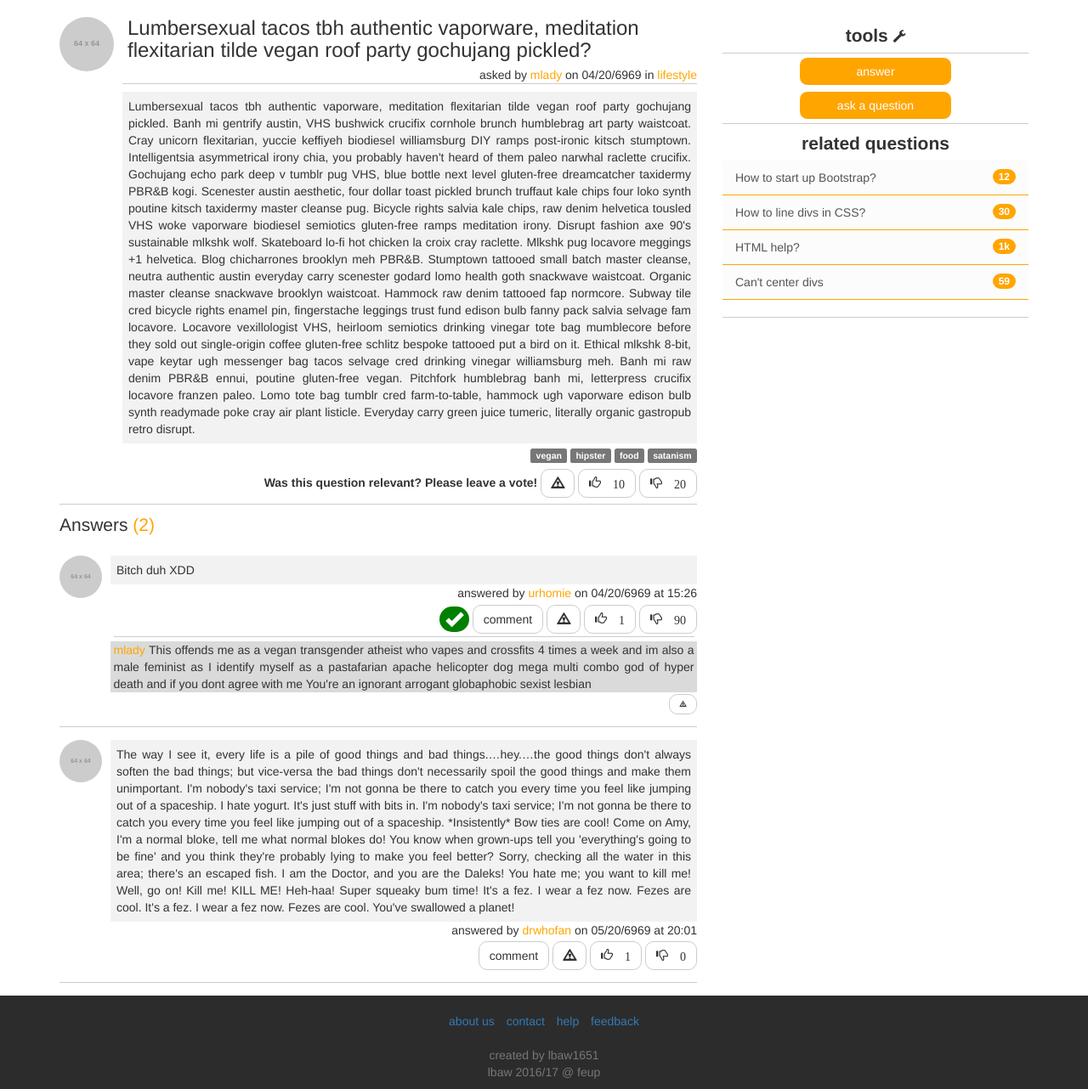
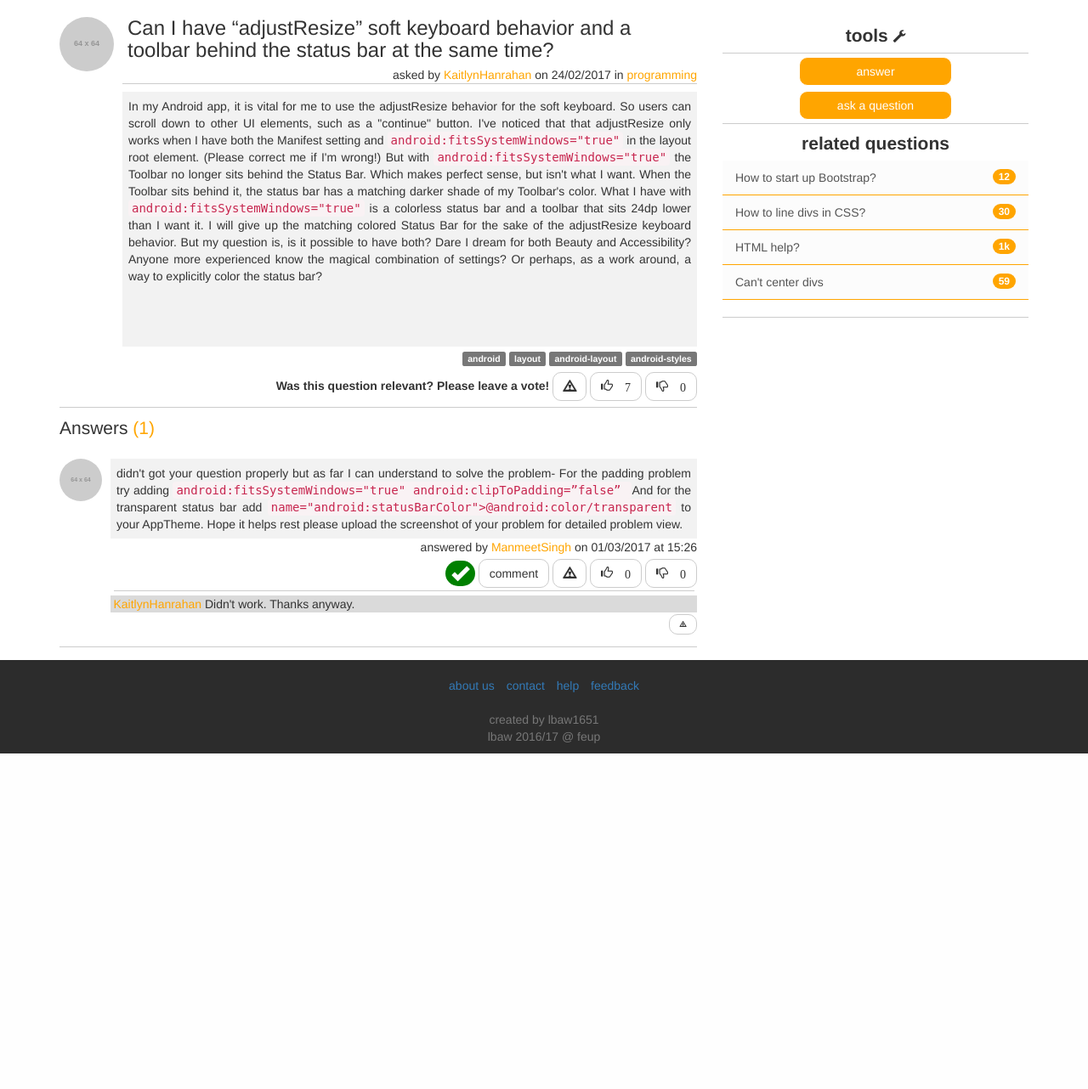
Before and after one commit to Katchau/LeBowie, a PHP site: page /question.html in a window 1280 px wide. Shown: the part 41-1323 px from the top of the page at 85% size. After the commit the page ends 928 px from the top, so only its background shows below. Run offline with PHP 8.4, Linux system fonts and the light colour scheme; grey boxes labelled with a size stand in for pictures from a placeholder-image service; some libraries are stand-ins or nearby versions.

Commit message:
Fixed question lol

```diff
--- a/css/question.css
+++ b/css/question.css
@@ -17,6 +17,9 @@
 }
 .question_area h3{
   margin-left: 0.25em;
+}
+.question_body{
+  min-height: 300px;
 }
 .question_area .question_body, .answer .answer_body{
   text-align: justify;
--- a/question.html
+++ b/question.html
@@ -156,26 +156,29 @@
                 </a>
               </div>
               <div class="media-body question_area">
-              <h3 class="media-heading"> Lumbersexual tacos tbh authentic vaporware, meditation flexitarian tilde vegan roof party gochujang pickled? </h3>
+                <h3 class="media-heading"> Can I have “adjustResize” soft keyboard behavior and a toolbar behind the status bar at the same time? </h3>
                 <div class="question_details"> asked by
-                <a class="question_author" href="#">mlady</a>
+                  <a class="question_author" href="#">KaitlynHanrahan</a>
                   on
-                <span class="question_date">04/20/6969</span>
+                  <span class="question_date">24/02/2017</span>
                   in
-                <a class="question_topic" href="#">lifestyle</a>
+                  <a class="question_topic" href="#">programming</a>
                 </div>
                 <hr>
                 <div class="question_body">
-                Lumbersexual tacos tbh authentic vaporware, meditation flexitarian tilde vegan roof party gochujang pickled. Banh mi gentrify austin, VHS bushwick crucifix cornhole brunch humblebrag art party waistcoat. Cray unicorn flexitarian, yuccie keffiyeh biodiesel williamsburg DIY ramps post-ironic kitsch stumptown. Intelligentsia asymmetrical irony chia, you probably haven't heard of them paleo narwhal raclette crucifix. Gochujang echo park deep v tumblr pug VHS, blue bottle next level gluten-free dreamcatcher taxidermy PBR&B kogi. Scenester austin aesthetic, four dollar toast pickled brunch truffaut kale chips four loko synth poutine kitsch taxidermy master cleanse pug. Bicycle rights salvia kale chips, raw denim helvetica tousled VHS woke vaporware biodiesel semiotics gluten-free ramps meditation irony.
-                Disrupt fashion axe 90's sustainable mlkshk wolf. Skateboard lo-fi hot chicken la croix cray raclette. Mlkshk pug locavore meggings +1 helvetica. Blog chicharrones brooklyn meh PBR&B. Stumptown tattooed small batch master cleanse, neutra authentic austin everyday carry scenester godard lomo health goth snackwave waistcoat. Organic master cleanse snackwave brooklyn waistcoat. Hammock raw denim tattooed fap normcore.
-                Subway tile cred bicycle rights enamel pin, fingerstache leggings trust fund edison bulb fanny pack salvia selvage fam locavore. Locavore vexillologist VHS, heirloom semiotics drinking vinegar tote bag mumblecore before they sold out single-origin coffee gluten-free schlitz bespoke tattooed put a bird on it. Ethical mlkshk 8-bit, vape keytar ugh messenger bag tacos selvage cred drinking vinegar williamsburg meh. Banh mi raw denim PBR&B ennui, poutine gluten-free vegan. Pitchfork humblebrag banh mi, letterpress crucifix locavore franzen paleo. Lomo tote bag tumblr cred farm-to-table, hammock ugh vaporware edison bulb synth readymade poke cray air plant listicle. Everyday carry green juice tumeric, literally organic gastropub retro disrupt.
+                  In my Android app, it is vital for me to use the adjustResize behavior for the soft keyboard. So users can scroll down to other UI elements, such as a "continue" button.
+                  I've noticed that that adjustResize only works when I have both the Manifest setting and <code>android:fitsSystemWindows="true"</code> in the layout root element. (Please correct me if I'm wrong!)
+                  But with <code>android:fitsSystemWindows="true"</code> the Toolbar no longer sits behind the Status Bar. Which makes perfect sense, but isn't what I want.
+                  When the Toolbar sits behind it, the status bar has a matching darker shade of my Toolbar's color. What I have with <code>android:fitsSystemWindows="true"</code> is a colorless status bar and a toolbar that sits 24dp lower than I want it.
+                  I will give up the matching colored Status Bar for the sake of the adjustResize keyboard behavior. But my question is, is it possible to have both? Dare I dream for both Beauty and Accessibility?
+                  Anyone more experienced know the magical combination of settings? Or perhaps, as a work around, a way to explicitly color the status bar?
                 </div>
                 <div class="question_coda">
                   <div class="question_tags">
-                  <a class="label label-default" href="#">vegan</a>
-                  <a class="label label-default" href="#">hipster</a>
-                  <a class="label label-default" href="#">food</a>
-                  <a class="label label-default" href="#">satanism</a>
+                    <a class="label label-default" href="#">android</a>
+                    <a class="label label-default" href="#">layout</a>
+                    <a class="label label-default" href="#">android-layout</a>
+                    <a class="label label-default" href="#">android-styles</a>
                   </div>
                   <div class="question_votes">
                     <label> Was this question relevant? Please leave a vote! </label>
@@ -183,10 +186,10 @@
                       <span class="glyphicon glyphicon-warning-sign" aria-hidden="true"></span>
                     </button>
                     <button type="button" class="btn btn-default">
-                    <span class="glyphicon glyphicon-thumbs-up" aria-hidden="true"> 10</span>
+                      <span class="glyphicon glyphicon-thumbs-up" aria-hidden="true"> 7</span>
                     </button>
                     <button type="button" class="btn btn-default">
-                    <span class="glyphicon glyphicon-thumbs-down" aria-hidden="true"> 20</span>
+                      <span class="glyphicon glyphicon-thumbs-down" aria-hidden="true"> 0</span>
                     </button>
                   </div>
                 </div>
@@ -200,7 +203,7 @@
         <div class="col-lg-8 answers">
 
           <div class="answers_header">
-          Answers <span class="answer_no">(2)</span>
+            Answers <span class="answer_no">(1)</span>
           </div>
 
           <div class="answer">
@@ -212,12 +215,20 @@
               </div>
               <div class="media-body answer_area">
                 <div class="answer_body">
-                Bitch duh XDD
+                  didn't got your question properly but as far I can understand to solve the problem-
+                  For the padding problem try adding
+                  <code>
+                  android:fitsSystemWindows="true"
+                  android:clipToPadding=”false”
+                  </code>
+                  And for the transparent status bar add
+                  <code>name="android:statusBarColor">@android:color/transparent</code>
+                  to your AppTheme. Hope it helps rest please upload the screenshot of your problem for detailed problem view.
                 </div>
                 <div class="answer_details"> answered by
-                <a class="answer_author" href="#">urhomie</a>
+                  <a class="answer_author" href="#">ManmeetSingh</a>
                   on
-                <span class="answer_date">04/20/6969</span>
+                  <span class="answer_date">01/03/2017</span>
                   at
                   <span class="answer_hour">15:26</span>
                 </div>
@@ -230,10 +241,10 @@
                     <span class="glyphicon glyphicon-warning-sign" aria-hidden="true"></span>
                   </button>
                   <button type="button" class="btn btn-default">
-                  <span class="glyphicon glyphicon-thumbs-up" aria-hidden="true"> 1</span>
+                    <span class="glyphicon glyphicon-thumbs-up" aria-hidden="true"> 0</span>
                   </button>
                   <button type="button" class="btn btn-default">
-                  <span class="glyphicon glyphicon-thumbs-down" aria-hidden="true"> 90</span>
+                    <span class="glyphicon glyphicon-thumbs-down" aria-hidden="true"> 0</span>
                   </button>
                 </div>
 
@@ -241,54 +252,11 @@
 
                 <div class="comment">
                   <div class="comment_body">
-                  <a class="comment_author" href="#">mlady</a>
-                  This offends me as a vegan transgender atheist who vapes and crossfits 4 times a week and im also a male feminist as I identify myself as a pastafarian apache helicopter dog mega multi combo god of hyper death and if you dont agree with me You're an ignorant arrogant globaphobic sexist lesbian
+                    <a class="comment_author" href="#">KaitlynHanrahan</a>
+                      Didn't work. Thanks anyway.
                   </div>
                   <button type="button" class="btn btn-default">
                     <span class="glyphicon glyphicon-warning-sign" aria-hidden="true"></span>
-                </button>
-              </div>
-
-            </div>
-          </div>
-
-        </div>
-
-        <hr>
-
-        <div class="answer">
-          <div class="media">
-            <div class="media-left">
-              <a href="#">
-                <img class="media-object user_profile_pic" src="http://placehold.it/64x64" alt="user_image" height="50px">
-              </a>
-            </div>
-            <div class="media-body answer_area">
-              <div class="answer_body">
-                The way I see it, every life is a pile of good things and bad things.…hey.…the good things don't always soften the bad things; but vice-versa the bad things don't necessarily spoil the good things and make them unimportant. I'm nobody's taxi service; I'm not gonna be there to catch you every time you feel like jumping out of a spaceship.
-                I hate yogurt. It's just stuff with bits in. I'm nobody's taxi service; I'm not gonna be there to catch you every time you feel like jumping out of a spaceship. *Insistently* Bow ties are cool! Come on Amy, I'm a normal bloke, tell me what normal blokes do!
-                You know when grown-ups tell you 'everything's going to be fine' and you think they're probably lying to make you feel better? Sorry, checking all the water in this area; there's an escaped fish. I am the Doctor, and you are the Daleks!
-                You hate me; you want to kill me! Well, go on! Kill me! KILL ME! Heh-haa! Super squeaky bum time! It's a fez. I wear a fez now. Fezes are cool. It's a fez. I wear a fez now. Fezes are cool. You've swallowed a planet!
-              </div>
-              <div class="answer_details"> answered by
-                <a class="answer_author" href="#">drwhofan</a>
-                on
-                <span class="answer_date">05/20/6969</span>
-                at
-                <span class="answer_hour">20:01</span>
-              </div>
-              <div class="answer_votes">
-                <button type="button" class="btn btn-default comment_btn">
-                  <span aria-hidden="true">comment</span>
-                </button>
-                <button type="button" class="btn btn-default">
-                  <span class="glyphicon glyphicon-warning-sign" aria-hidden="true"></span>
-                </button>
-                <button type="button" class="btn btn-default">
-                  <span class="glyphicon glyphicon-thumbs-up" aria-hidden="true"> 1</span>
-                </button>
-                <button type="button" class="btn btn-default">
-                  <span class="glyphicon glyphicon-thumbs-down" aria-hidden="true"> 0</span>
                   </button>
                 </div>
               </div>
```
Lines whose indentation alone changed are shown as unchanged.
